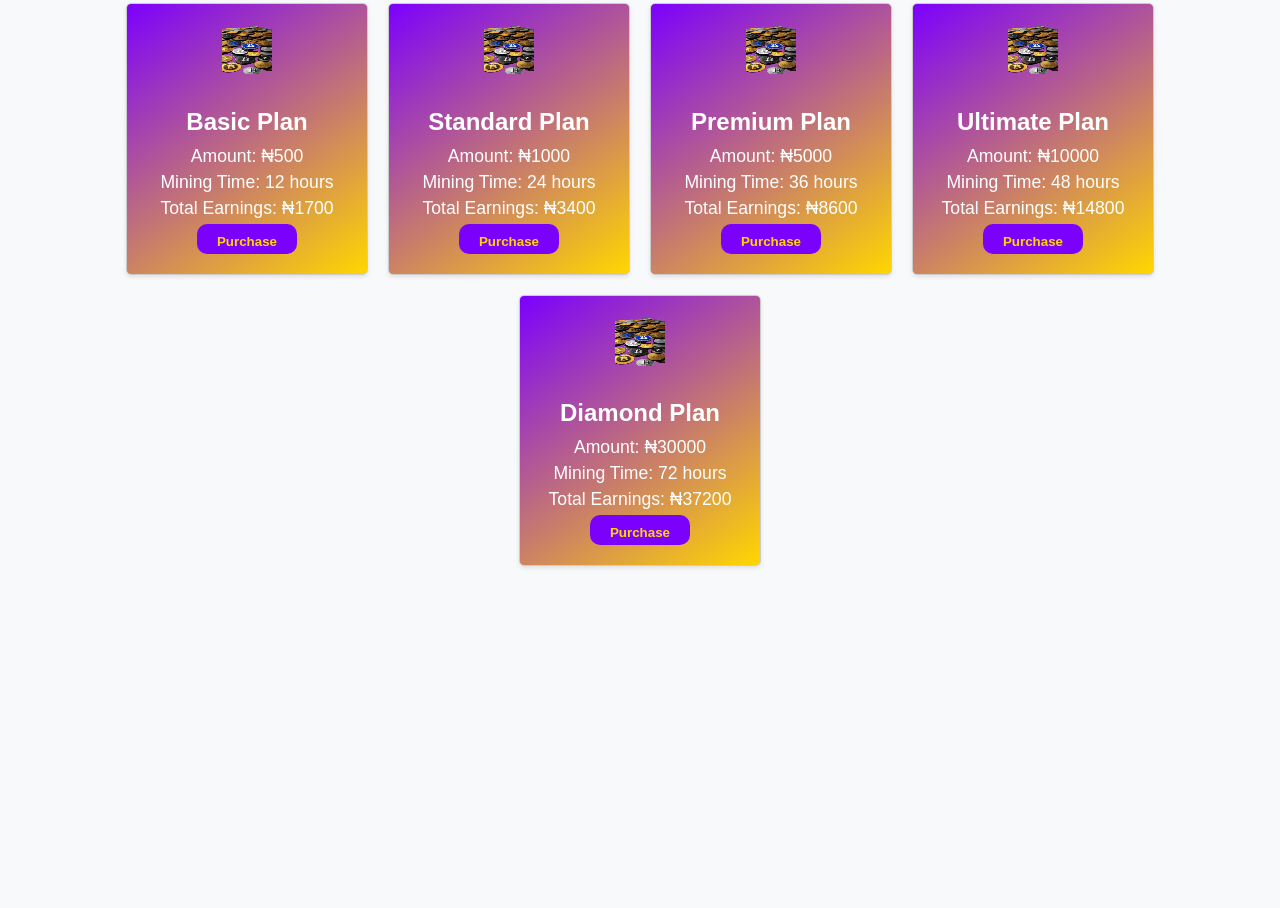
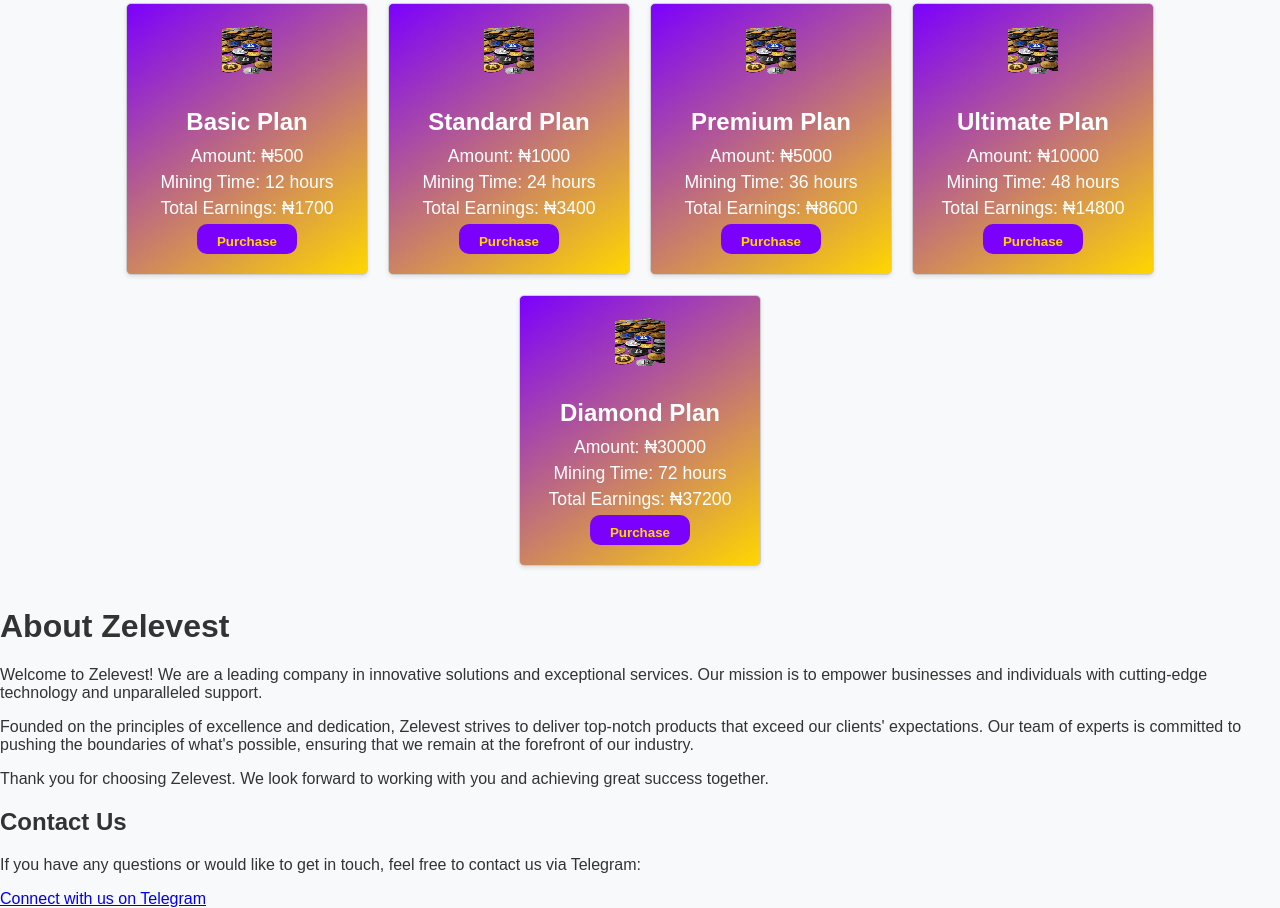
Before and after one commit to Martleecyber/ZELEIVEST.RG, a plain HTML site: page home.html in a window 1280 px wide. Shown: the part 546-1454 px from the top of the page. Before the commit the page ends 1132 px from the top, so only its background shows below. Drawn offline with Linux system fonts and the light colour scheme.

Commit message:
Update home.html

```diff
--- a/home.html
+++ b/home.html
@@ -73,7 +73,17 @@
         </div>
     </main>
     <!-- Your page content here -->
-
+<div class="about-container">
+        <h1>About Zelevest</h1>
+        <p>Welcome to Zelevest! We are a leading company in innovative solutions and exceptional services. Our mission is to empower businesses and individuals with cutting-edge technology and unparalleled support.</p>
+        <p>Founded on the principles of excellence and dedication, Zelevest strives to deliver top-notch products that exceed our clients' expectations. Our team of experts is committed to pushing the boundaries of what's possible, ensuring that we remain at the forefront of our industry.</p>
+        <p>Thank you for choosing Zelevest. We look forward to working with you and achieving great success together.</p>
+    </div>
+    <div class="contact-container">
+        <h2>Contact Us</h2>
+        <p>If you have any questions or would like to get in touch, feel free to contact us via Telegram:</p>
+        <a href="https://t.me/martleecyber" target="_blank">Connect with us on Telegram</a>
+    </div>
     <script src="navbar.js"></script>
     <script src="script.js"></script>
 </body>
```
